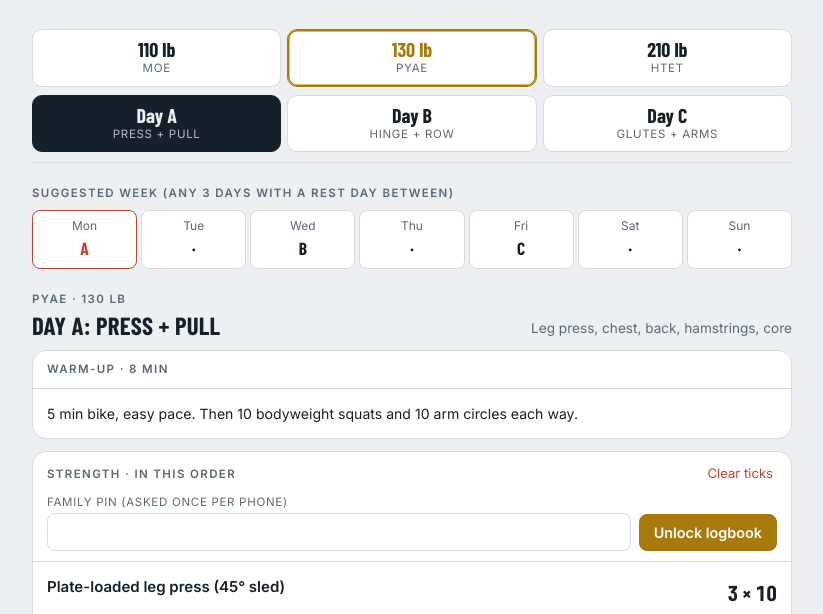
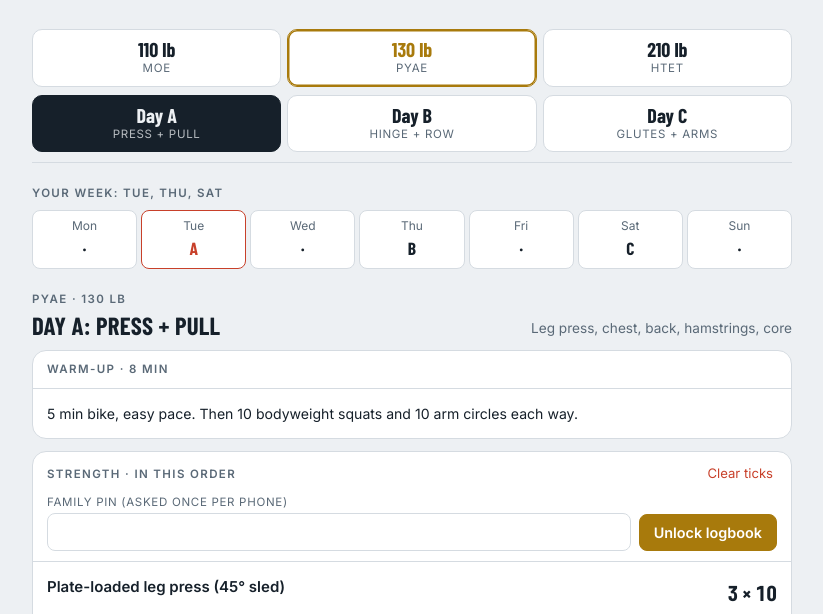
Before and after one commit to ppk-1996/gym-log, a plain HTML site: page index.html in a window 1280 px wide. Shown: the part 171-785 px from the top of the page, without its empty margins (228-1051 px from the left). Drawn offline with nearby package versions, Linux system fonts and the light colour scheme; a web font is replaced by a local one.

Commit message:
Train on Tue, Thu, Sat
Co-Authored-By: Claude Opus 5.5 <noreply@anthropic.com>

```diff
--- a/index.html
+++ b/index.html
@@ -155,7 +155,7 @@ p{margin:0}
   </div>
 
   <section style="display:flex;flex-direction:column;gap:8px">
-    <span class="eyebrow">Suggested week (any 3 days with a rest day between)</span>
+    <span class="eyebrow">Your week: Tue, Thu, Sat</span>
     <div class="week" id="week"></div>
   </section>
 
@@ -246,7 +246,7 @@ const DAYS = {
   ],
   cardio:{t:"Steady cardio, 15 min",d:"Stepper, incline treadmill walk, or an easy run for anyone who already runs. Htet: bike, rower or stepper are easier on knees than running if he's new to it."}}
 };
-const WEEK=[["Mon","A"],["Tue",""],["Wed","B"],["Thu",""],["Fri","C"],["Sat",""],["Sun",""]];
+const WEEK=[["Mon",""],["Tue","A"],["Wed",""],["Thu","B"],["Fri",""],["Sat","C"],["Sun",""]];
 const EXBYID={}; Object.entries(DAYS).forEach(([d,D])=>D.ex.forEach(e=>EXBYID[e.id]={...e,day:d}));
 
 const store={get(k,d){try{const v=localStorage.getItem(k);return v===null?d:JSON.parse(v)}catch(e){return d}},
```
